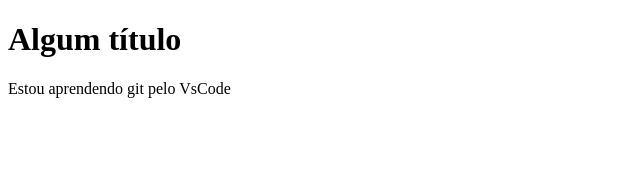
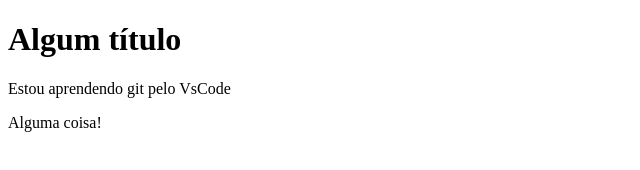
Before and after one commit to Regiano-Alves/tutorial_git, a plain HTML site: page index.html in a window 1280 px wide. Shown: the whole page, without its empty margins (0-640 px from the left). Drawn offline with Linux system fonts and the light colour scheme.

Commit message:
Nova demanda

```diff
--- a/index.html
+++ b/index.html
@@ -8,6 +8,7 @@
 <body>
     <h1>Algum título</h1>
     <p>Estou aprendendo git pelo VsCode</p>
+    <p>Alguma coisa!</p>
 
 </body>
 </html>
```
